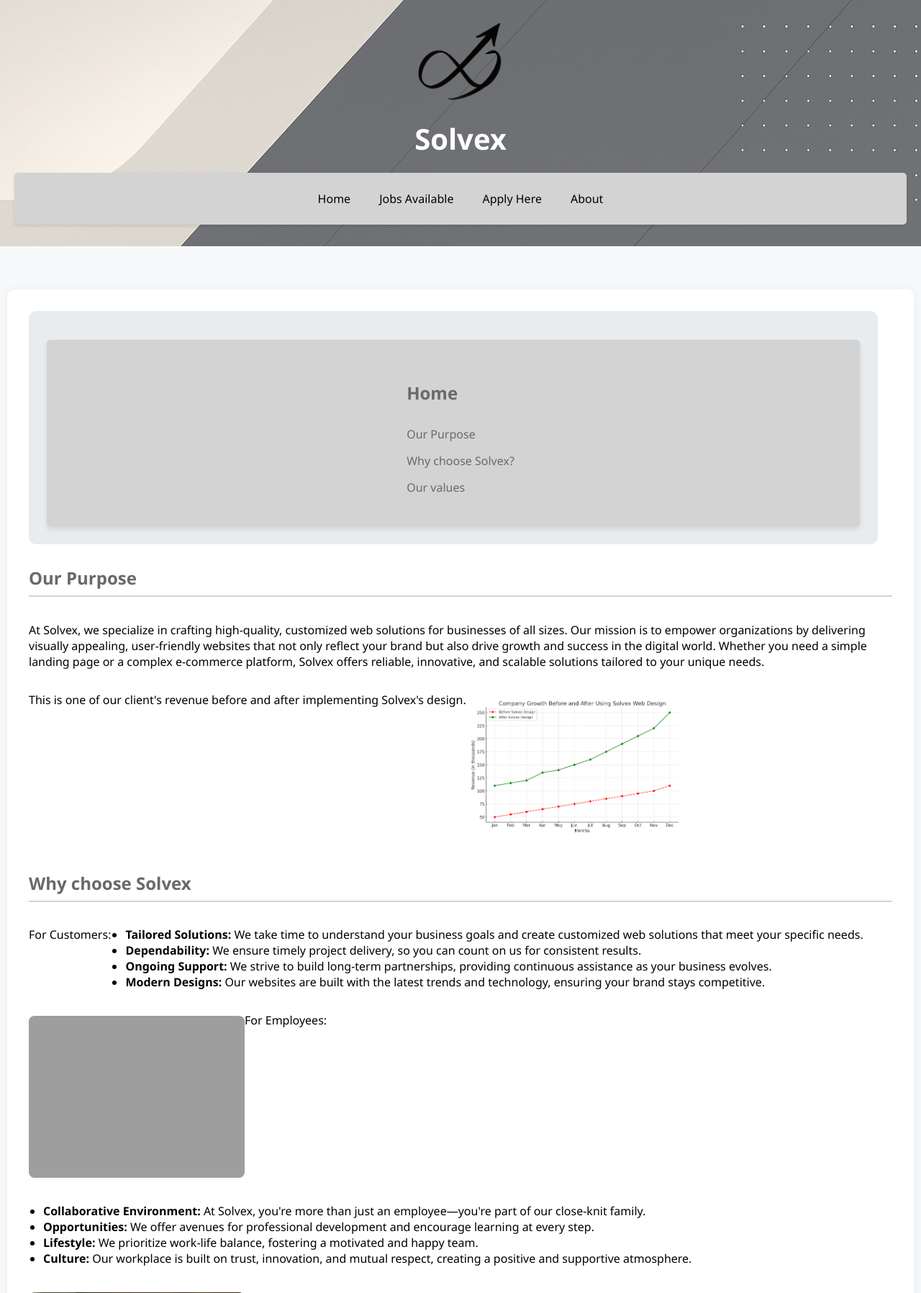
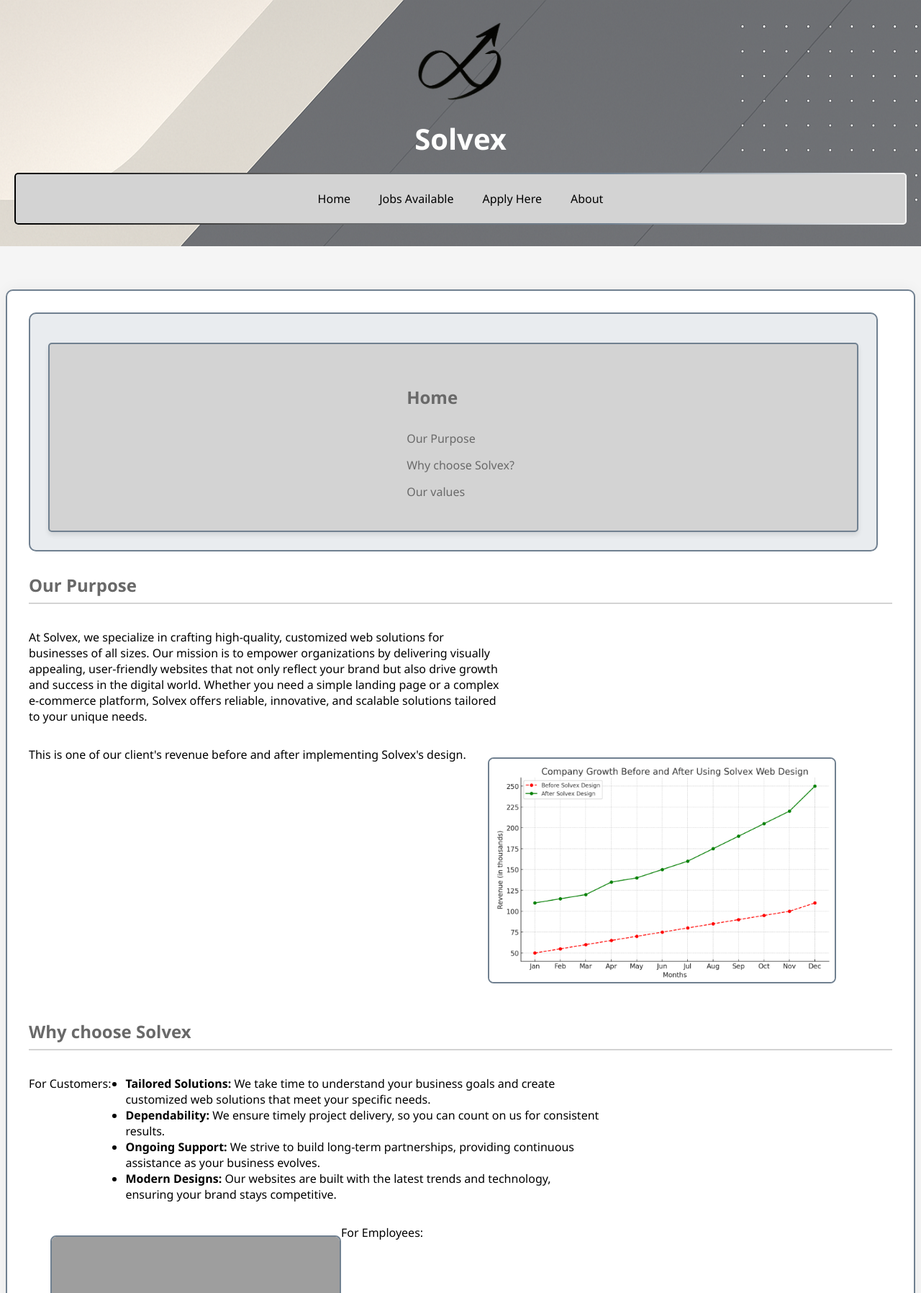
Before and after one commit to Janet1411/project1, a PHP site: page /Html/index.html in a window 1280 px wide. Shown: the top 1796 px of the page at 72% size. Run offline with PHP 8.4, Linux system fonts and the light colour scheme; grey boxes are pictures that could not be loaded.

Commit message:
Edit to all the css files

```diff
--- a/Styles/index.css
+++ b/Styles/index.css
@@ -2,10 +2,11 @@
     --primary-color: DimGrey;
     --secondary-color: LightGrey;
     --accent-color: Silver;
-    --background-color: #f8f9fa;
-    --error-color: red;
-    --success-color: green;
-    --text-color: #000000;
+    --background-color: WhiteSmoke;
+    --border-color: SlateGrey;
+    --error-color: Red;
+    --success-color: Green;
+    --text-color: Black;
     --font-family: 'Segoe UI', 'Arial', sans-serif;
     --transition-speed: 0.6s;
 }
@@ -43,10 +44,11 @@ header h1 {
 }
 
 /* Navigation */
-nav {
+aside nav {
     display: flex;
     justify-content: center;
     background-color: var(--secondary-color);
+    border: 2px solid var(--border-color);
     padding: 12px 0;
     border-radius: 5px;
     margin-top: 15px;
@@ -56,13 +58,34 @@ nav {
 }
 
 header nav {
+    position: relative;
     background-color: var(--secondary-color);
     display: flex;
     justify-content: center;
     flex-wrap: wrap;
     padding: 10px 0;
-    box-shadow: 0 2px 4px rgba(0, 0, 0, 0.1);
-}
+    margin-top: 15px;
+    border-radius: 5px; /* Rounded corners */
+    z-index: 1;
+  }
+
+  /* Gradient border effect */
+  header nav::before {
+    content: "";
+    position: absolute;
+    inset: 0;
+    padding: 2px; /* border thickness */
+    border-radius: inherit;
+    background: linear-gradient(to right, Black, DimGrey, SlateGrey, WhiteSmoke);
+    z-index: -1;
+
+    /* Masking trick */
+    -webkit-mask:
+      linear-gradient(#fff 0 0) content-box,
+      linear-gradient(#fff 0 0);
+    -webkit-mask-composite: destination-out;
+    mask-composite: exclude;
+  }
 
 header nav a {
     color: black;
@@ -88,6 +111,7 @@ main {
     margin: 60px auto;
     padding: 30px;
     background: white;
+    border: 2px solid var(--border-color);
     box-shadow: 0 0 20px rgba(0, 0, 0, 0.05);
     border-radius: 10px;
     animation: fadeInUp 0.6s ease-out;
@@ -98,6 +122,7 @@ aside {
     min-width: 220px;
     background: #e9ecef;
     padding: 25px;
+    border: 2px solid var(--border-color);
     border-radius: 10px;
     margin-right: 20px;
 }
@@ -118,7 +143,54 @@ aside ul li a {
 }
 
 aside ul li a:hover {
-    color: var(--accent-color);
+    color: var(--primary-color);
+}
+
+/* Match text + image pairs and display side by side */
+main p + img,
+main ul + img {
+  border: 2px solid var(--border-color);
+  display: flex;
+  align-items: flex-start;
+  gap: 30px;
+  margin-top: 30px;
+}
+
+/* Wrap the text and image in a visual two-column layout */
+main p + img::before,
+main ul + img::before {
+  content: '';
+  flex: 1;
+  display: block;
+}
+
+main p + img,
+main ul + img {
+  float: right;
+  margin-left: 30px;
+  max-width: 40%;
+  height: auto;
+  border-radius: 8px;
+}
+
+/* Ensure text next to the image has enough room */
+main p,
+main ul {
+  max-width: 55%;
+  display: inline-block;
+  vertical-align: top;
+}
+
+/* Reset for smaller screens */
+@media (max-width: 768px) {
+  main p,
+  main ul,
+  main img {
+    float: left;
+    display: block;
+    max-width: 100%;
+    margin: 20px 0;
+  }
 }
 
 /* Section Headings & Content */
@@ -177,7 +249,7 @@ footer {
 }
 
 footer a {
-    color: #fffacd;
+    color: white;
     text-decoration: none;
 }
 
```
Also changed, not shown: Html/about.html (+13 -8 lines), Styles/about.css (+119 -80 lines), Styles/apply.css (+22 -14 lines), Styles/jobs.css (+25 -3 lines), 1 other file.
